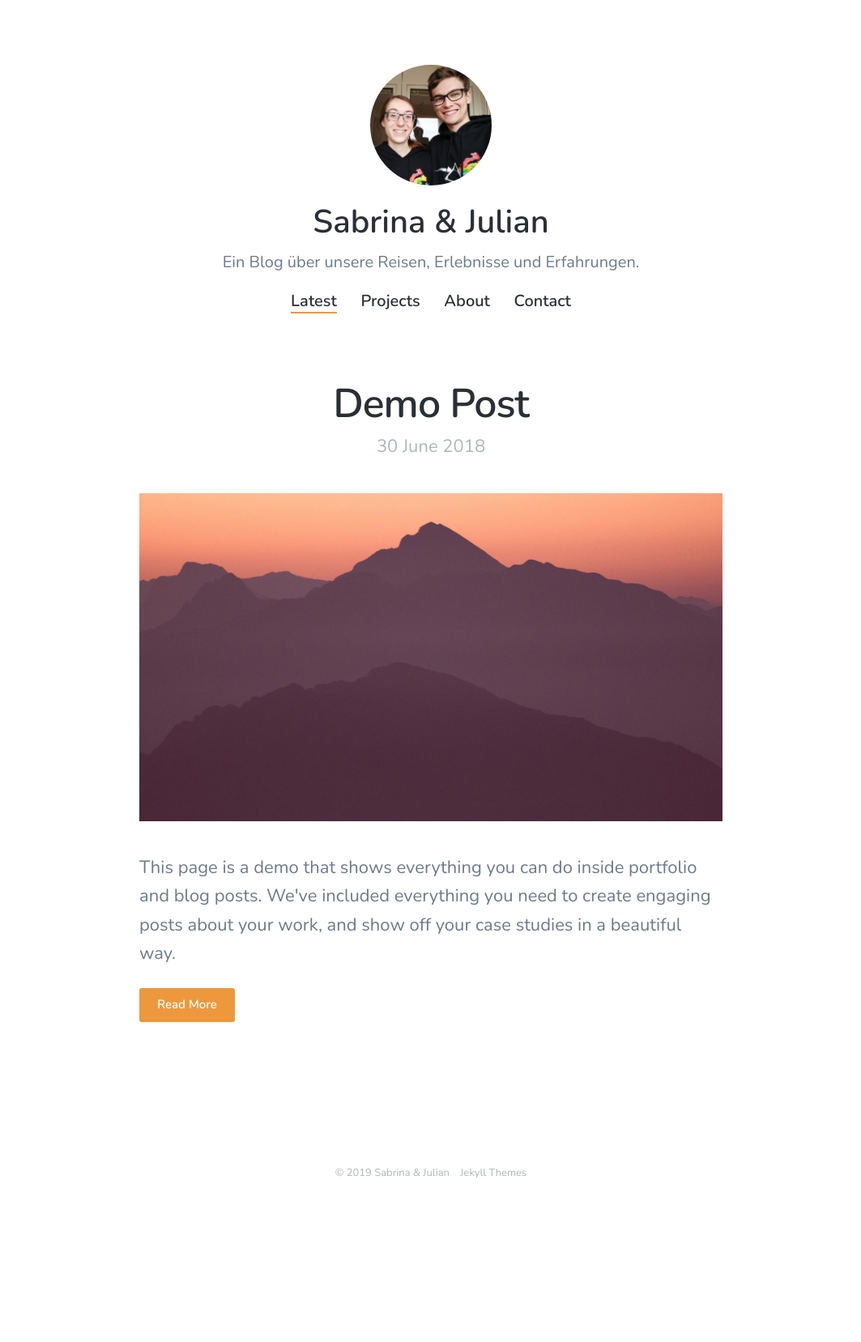
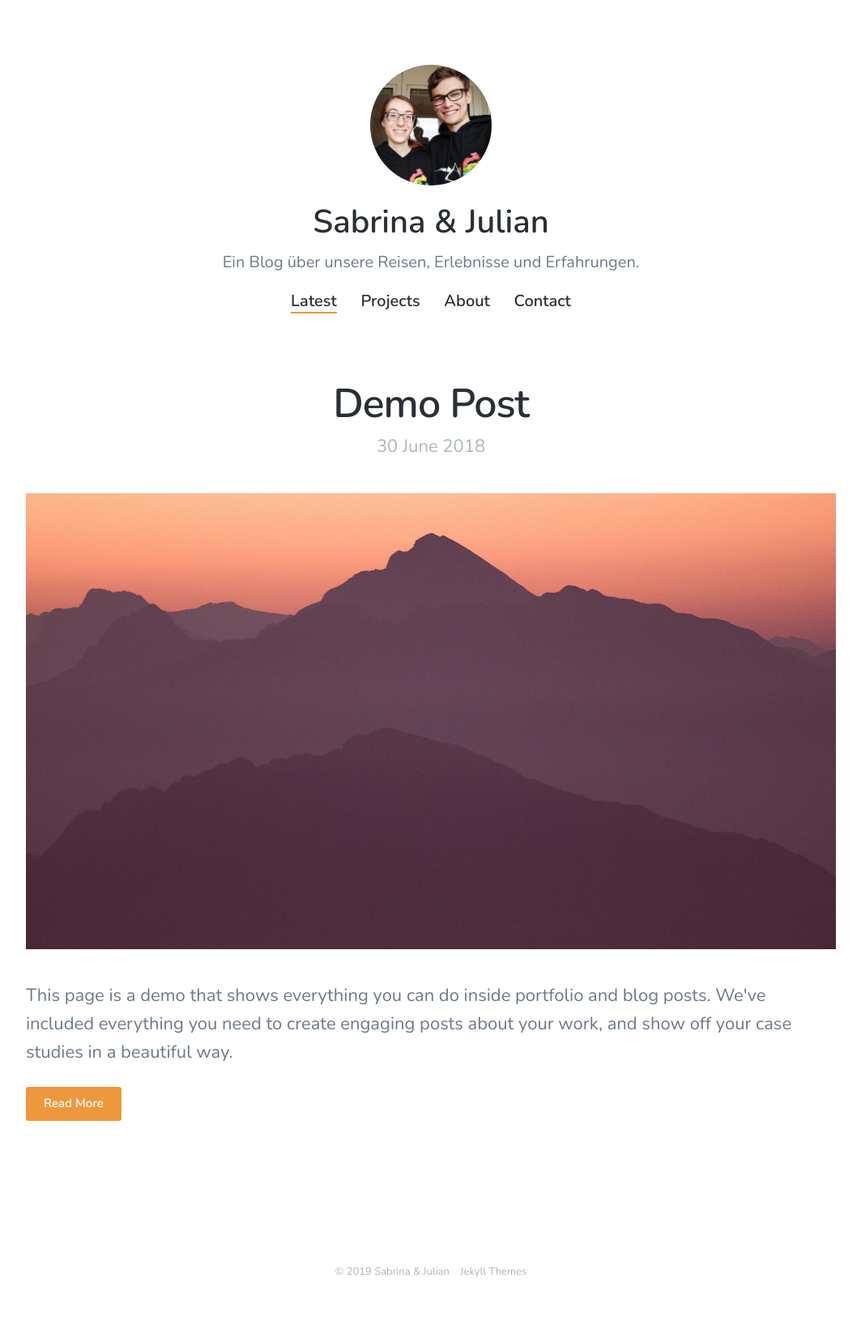
Before and after one commit to sabrinajulian/sabrinajulian.github.io, a Jekyll site: the page built from index.html, in a window 1280 px wide. Shown: the whole page at 81% size, without its empty margins (108-1171 px from the left). Built offline with Jekyll 4.4.1, drawn with Linux system fonts in a browser that asks for light colours; nearby versions of some CDN libraries; the list of posts is cut into pages by our own code; before the commit the page ends 1535 px from its top, so only the background shows below that.

Commit message:
Update _basic.scss

```diff
--- a/_sass/_basic.scss
+++ b/_sass/_basic.scss
@@ -387,7 +387,7 @@ section {
 	position: relative;
 	margin: 0 auto;
 	padding: 0 20px;
-	max-width: 1000px;
+	max-width: 1400px;
 
 	@include mq(tabletp) {
 		padding: 0 80px;
```
